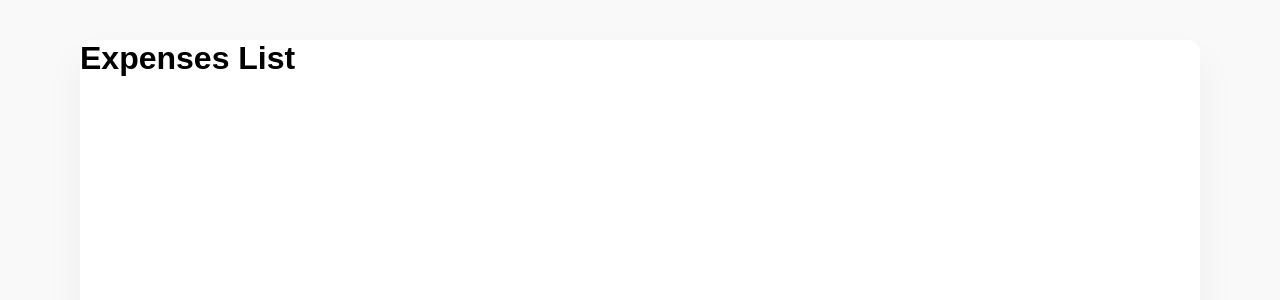
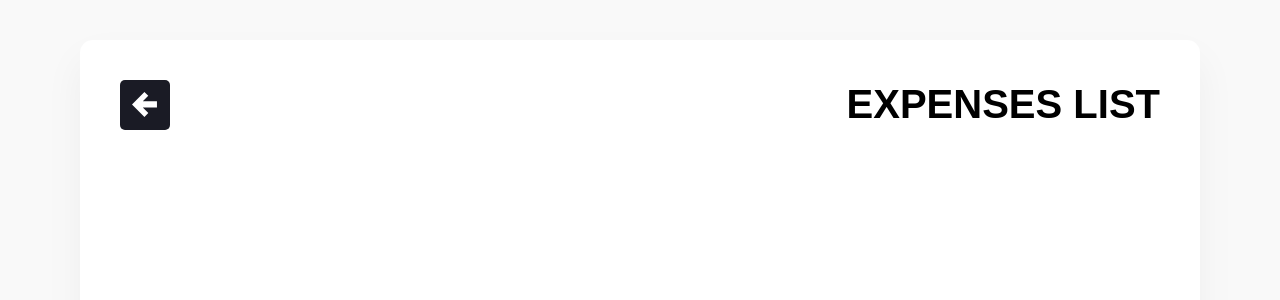
Before and after one commit to jairpss/expenses_app, a React (Create React App) app: page /list in a window 1280 px wide. Shown: the top 300 px of the page. Built offline with nearby package versions, Linux system fonts and the light colour scheme; what webfontloader would draw is missing.

Commit message:
adding back button

```diff
--- a/src/components/ExpensesByCategory.js
+++ b/src/components/ExpensesByCategory.js
@@ -1,6 +1,7 @@
 import React from 'react'
 import {Header, Title, HeaderContainer, BtnContainer} from '../elements/Header'
 import Helmet from 'react-helmet'
+import BackBtn from '../elements/BackBtn'
 
 const ExpensesByCategory = () => {
     return (
@@ -10,9 +11,8 @@ const ExpensesByCategory = () => {
             </Helmet>
 
             <Header>
-                <HeaderContainer>
+                    <BackBtn />
                     <Title>Expenses By Category</Title>
-                </HeaderContainer>
             </Header>
         </>
      );
--- a/src/components/ExpensesList.js
+++ b/src/components/ExpensesList.js
@@ -1,8 +1,20 @@
 import React from 'react'
+import {Header, Title, HeaderContainer, BtnContainer} from '../elements/Header'
+import Helmet from 'react-helmet'
+import BackBtn from '../elements/BackBtn'
 
 const ExpensesList = () => {
     return (
-        <h1>Expenses List</h1>
+        <>
+            <Helmet>
+                <title>Expenses List</title>
+            </Helmet>
+
+            <Header>
+                    <BackBtn />
+                    <Title>Expenses List</Title>
+            </Header>
+        </>
      );
 }
 
--- /dev/null
+++ b/src/elements/BackBtn.js
@@ -0,0 +1,46 @@
+import React from 'react'
+import styled from 'styled-components'
+import {ReactComponent as ArrowIcon} from './../images/flecha.svg'
+import {useNavigate} from 'react-router-dom'
+
+const Btn = styled.button`
+    display: block;
+    width: 3.12rem; /* 50px */
+    height: 3.12rem; /* 50px */
+    line-height: 3.12rem; /* 50px */
+    text-align: center;
+    margin-right: 1.25rem; /* 20px */
+    border: none;
+    background: #1A1B25;
+    color: #fff;
+    display: flex;
+    align-items: center;
+    justify-content: center;
+    border-radius: 0.31rem; /* 5px */
+    cursor: pointer;
+    &:hover {
+        background: #262626;
+    }
+
+    @media(max-width: 60rem){ /* 950px */
+        width: 2.5rem; /* 40px */
+        height: 2.5rem; /* 40px */
+        line-height: 2.5rem; /* 40px */
+    }
+`;
+
+const Icon = styled(ArrowIcon)`
+    width: 50%;
+    height: auto;
+    fill: #fff;
+`;
+
+const BackBtn = ({route = '/'}) => {
+    const navigate = useNavigate();
+
+    return (
+        <Btn onClick={() => navigate(route)}><Icon /></Btn>
+     );
+}
+
+export default BackBtn;
```
